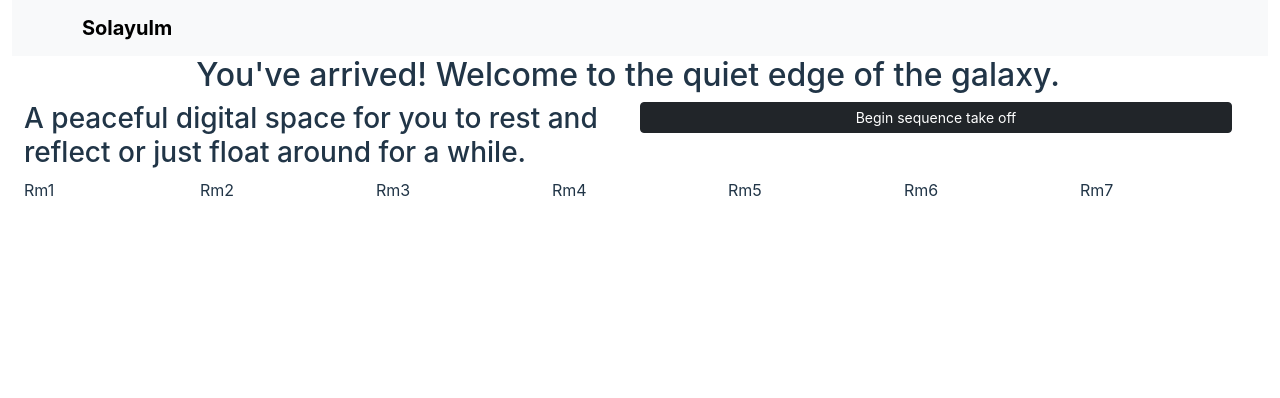
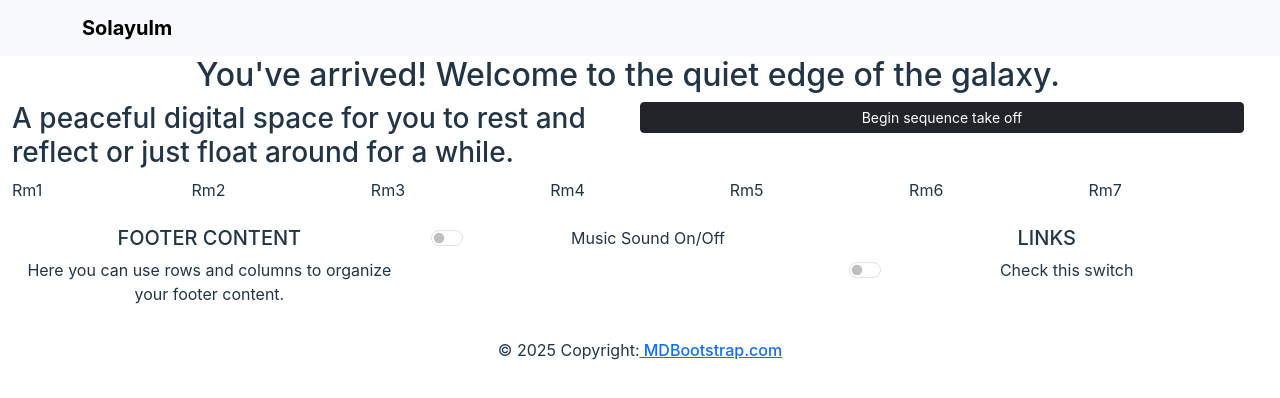
Before and after one commit to DanilleH22/solayulm, a React (Vite) app in the folder solayulm/: page / in a window 1280 px wide. Shown: the top 398 px of the page. Built offline with nearby package versions, Linux system fonts and the light colour scheme.

Commit message:
Update layout to put footer at botttom

```diff
--- a/solayulm/src/App.jsx
+++ b/solayulm/src/App.jsx
@@ -4,6 +4,7 @@ import Homepage from "./pages/homepage/Homepage.jsx"
 import { Container } from 'react-bootstrap'
 import 'bootstrap/dist/css/bootstrap.min.css';
 import NavBar from "./components/NavBar.jsx";
+import Footer from "./components/Footer.jsx";
 import "./App.css";
 
 
@@ -11,15 +12,18 @@ import "./App.css";
 
 const App = () => {
   return (
-    <Container fluid>
+    <div className="App">
       <NavBar />
-    <Router>
-      <Routes>
-        <Route exact path="/" element={<Homepage />} />
-        <Route path="*" element={<h1>Page not found!</h1>} />
-        </Routes>
-    </Router>
-    </Container>
+      <Router>
+        <div className="page-content">
+          <Routes>
+            <Route path="/" element={<Homepage />} />
+            <Route path="*" element={<h1>Page not found!</h1>} />
+          </Routes>
+        </div>
+        <Footer />
+      </Router>
+    </div>
   );
 };
 
```
